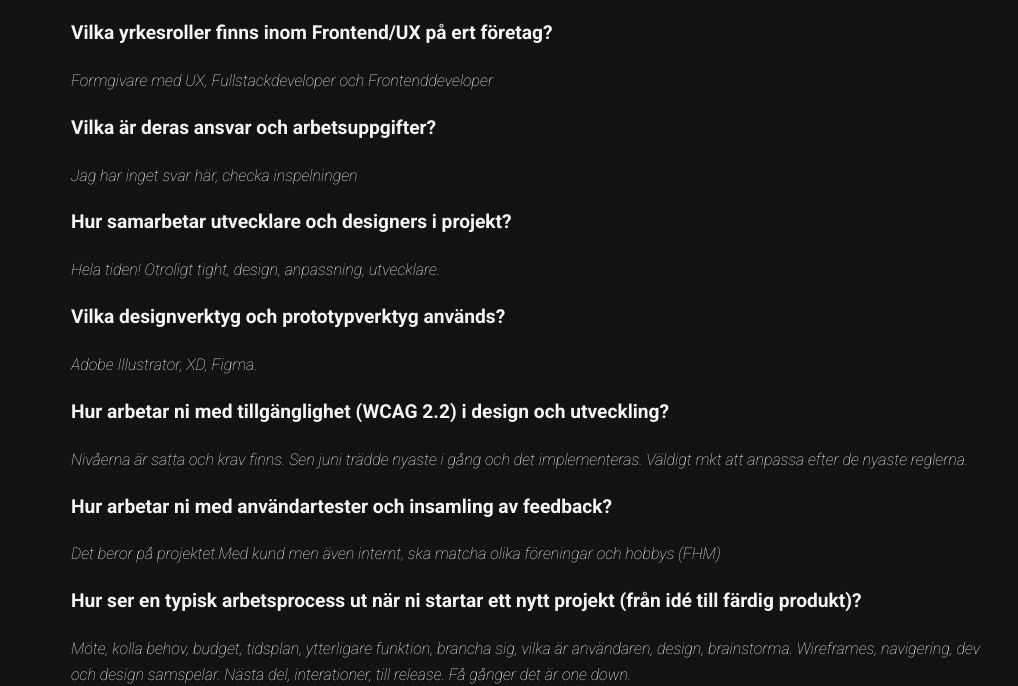
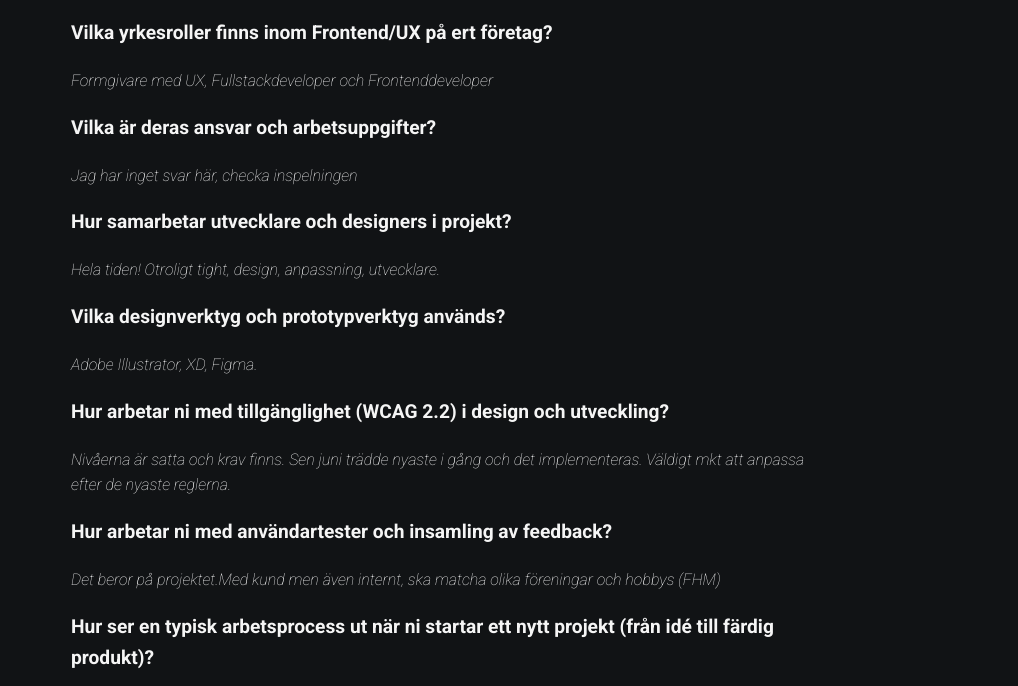
Before and after one commit to elinfelicia/spektra, a plain HTML site: page qa.html in a window 1280 px wide. Shown: the part 141-827 px from the top of the page, without its empty margins (125-1143 px from the left). Drawn offline with nearby package versions, Linux system fonts and the light colour scheme; a web font is replaced by a local one.

Commit message:
added section q and a

```diff
--- a/qa.html
+++ b/qa.html
@@ -36,6 +36,7 @@
 
     <main class="container">
         <h1>Frågor och svar</h1>
+        <section class="qanda">
 
             <ul>
                 <p class="question"> Vilka yrkesroller finns inom Frontend/UX på ert företag?</p>
@@ -68,7 +69,8 @@
 
             <ul>
                 <p class="question"> Hur arbetar ni med användartester och insamling av feedback?</p>
-            <p class="answer"> Det beror på projektet.Med kund men även internt, ska matcha olika föreningar och hobbys
+                <p class="answer"> Det beror på projektet.Med kund men även internt, ska matcha olika föreningar och
+                    hobbys
                     (FHM)
                 </p>
             </ul>
@@ -77,7 +79,8 @@
                     färdig produkt)? </p>
                 <p class="answer"> Möte, kolla behov, budget, tidsplan, ytterligare funktion, brancha sig, vilka är
                     användaren, design, brainstorma.
-                Wireframes, navigering, dev och design samspelar. Nästa del, interationer, till release. Få gånger det
+                    Wireframes, navigering, dev och design samspelar. Nästa del, interationer, till release. Få gånger
+                    det
                     är one down.
                 </p>
             </ul>
@@ -112,7 +115,8 @@
 
             <ul>
                 <p class="question"> Hur upplever ni att arbetsmarknaden ser ut idag?</p>
-            <p class="answer"> Tight, multikompetens/bredd är bra.Bygg på era kompetenser, projekt, kunder, människor.
+                <p class="answer"> Tight, multikompetens/bredd är bra.Bygg på era kompetenser, projekt, kunder,
+                    människor.
                     Kanske även lite back-end.
                 </p>
             </ul>
@@ -128,10 +132,9 @@
                     Den lär inte rätt terminologi
                     Be om hjälp och förslag men inte hela idéer. Använd på rätt sätt.
                     Code Academy är bra!
-
                 </p>
             </ul>
-
+        </section>
     </main>
 
     <footer class="site-footer container">
--- a/styles/styles.css
+++ b/styles/styles.css
@@ -177,17 +177,23 @@ main { padding: 24px 0 40px; flex: 1; }
     float: left;
     padding: 3%;
     border-radius: 10%;
+
+
 }
 .lollo {
     width: 90%;
     height: auto;
+}
 
-}
 .infospektra {
     width: 65%;
     height: auto;
 }
+.qanda {
+    width: 80%;
+    height: auto;
 
+}
 .cta:hover, .cta:focus { background: var(--color-accent); color: #0b1210; border-color: var(--color-accent); }
 
 
```
Also changed, not shown: index.html (+2 -2 lines). Lines whose indentation alone changed are shown as unchanged.
